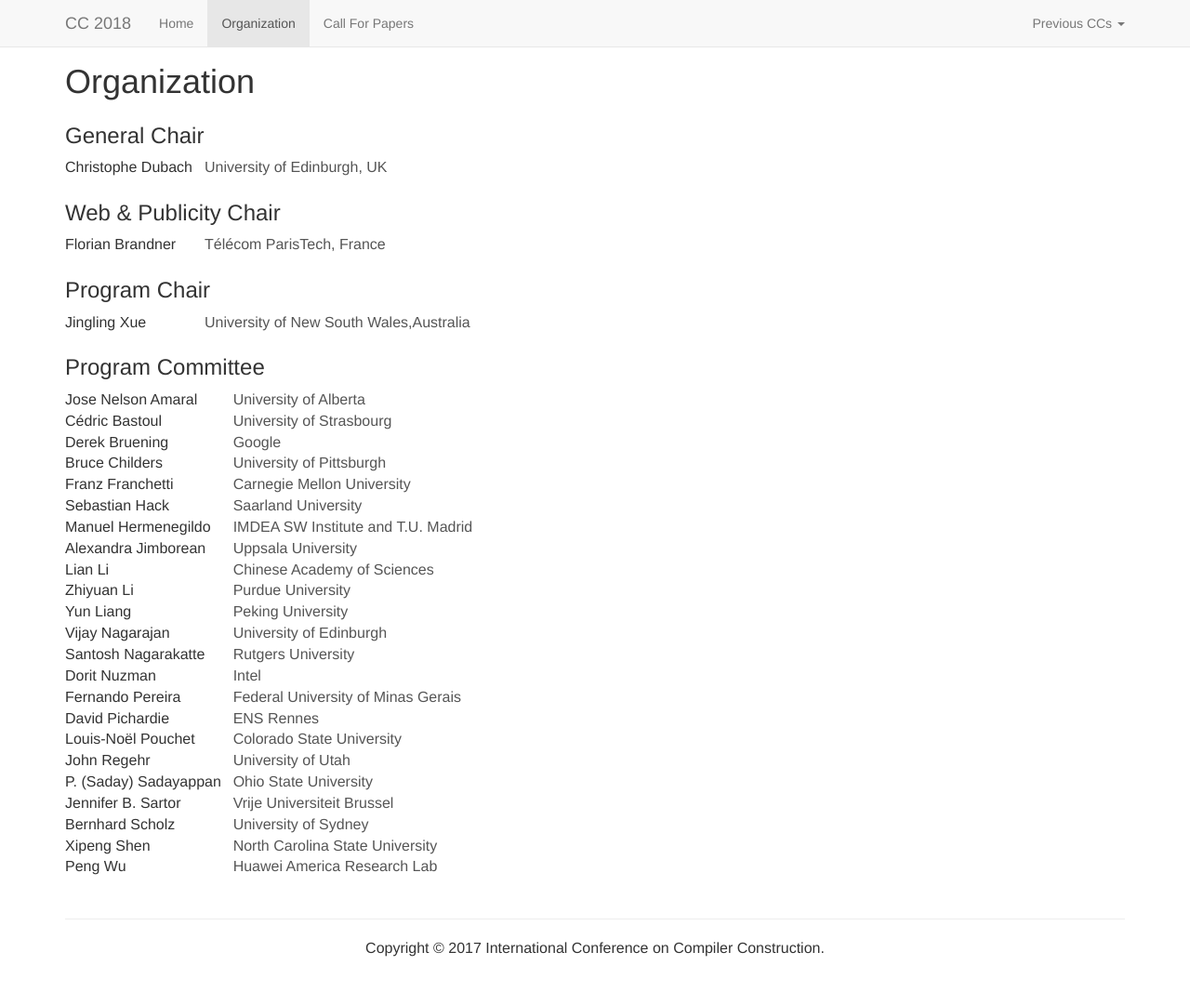
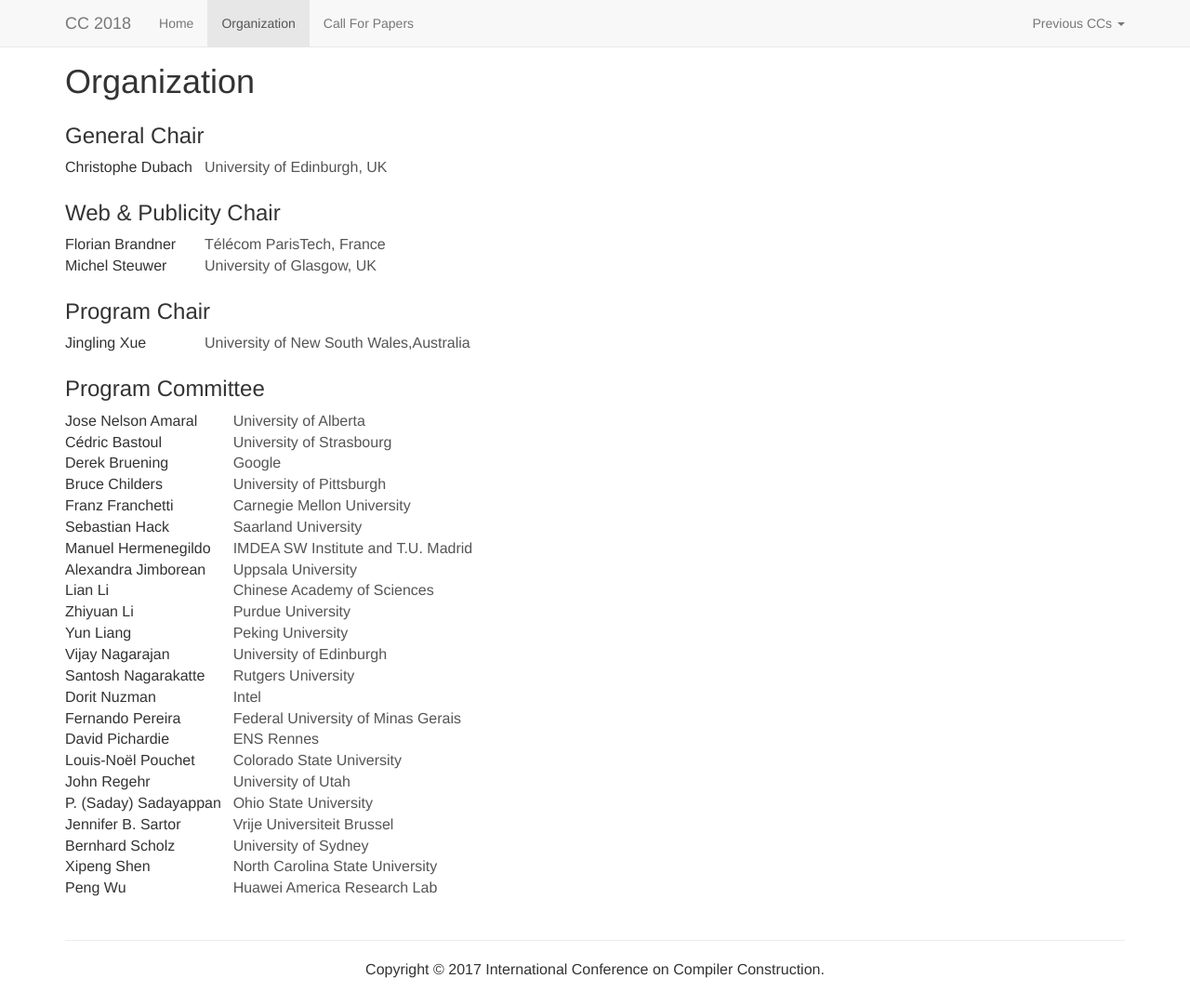
Before and after one commit to cc-conference/18, a Jekyll site: the page built from organization.html, in a window 1280 px wide and 1081 px high. Shown: the whole window at 93% size. Built offline with Jekyll 4.4.1, drawn with Linux system fonts in a browser that asks for light colours; nearby versions of some CDN libraries.

Commit message:
Added Michel Steuwer as Web & Publication Co-Chair

```diff
--- a/organization.html
+++ b/organization.html
@@ -16,6 +16,7 @@ title: Organization
 			<h3>Web &amp Publicity Chair</h3>
         <table>
           <tr><td>Florian Brandner</td><td>Télécom ParisTech, France</td></tr>
+          <tr><td>Michel Steuwer</td><td>University of Glasgow, UK</td></tr>
         </table>
 
         <h3>Program Chair</h3>
```
